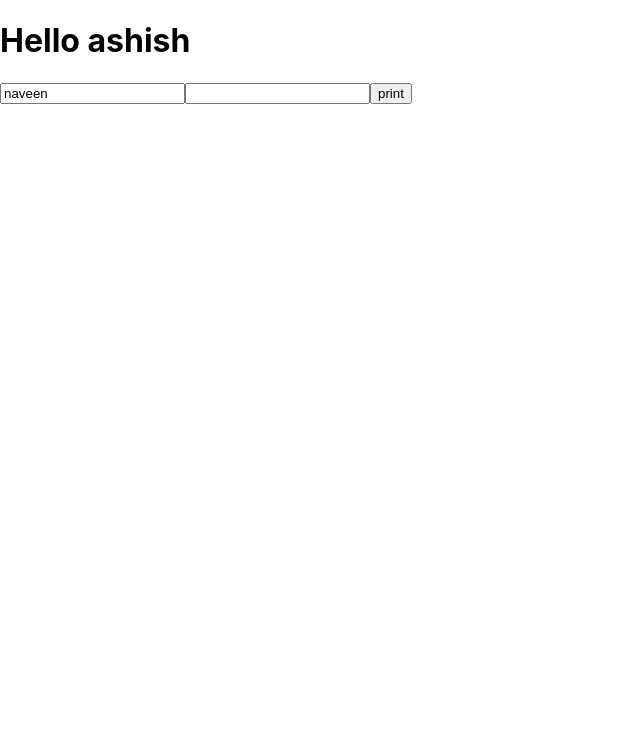
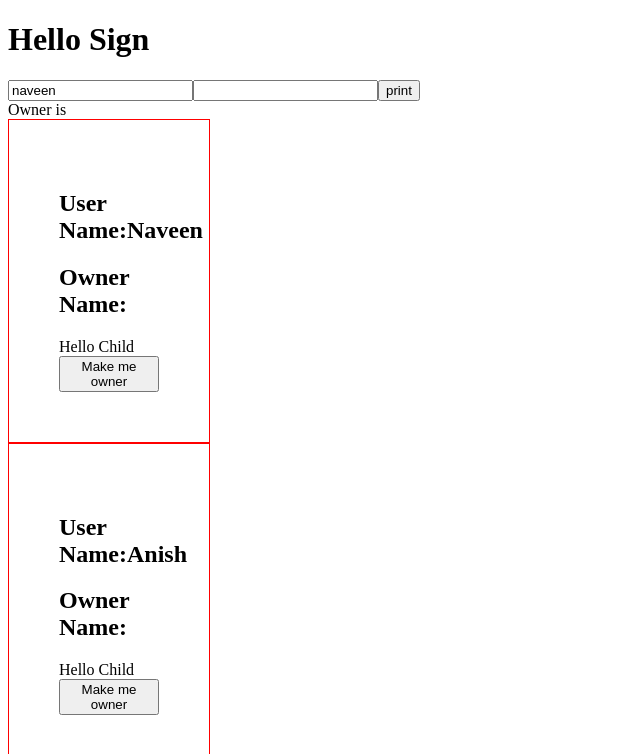
Before and after one commit to jayavarapunaveen/react-tutorial, a React (Create React App) app: page / in a window 1280 px wide. Shown: the top 754 px of the page, without its empty margins (0-640 px from the left). Built offline with nearby package versions, Linux system fonts and the light colour scheme.

Commit message:
routing life cycle hooks parent child

```diff
--- a/src/App.js
+++ /dev/null
@@ -1,57 +0,0 @@
-import './App.css';
-import React from 'react';
-
-// state and props in class based component
-class App extends React.Component {
-
-  constructor(props) {
-    super(props);
-    this.state = {
-      firstName: 'naveen',
-      lastName: ''
-
-    }
-    console.log('class is created', this.props.personName);
-    this.printName = this.printName.bind(this);
-    this.handleChange = this.handleChange.bind(this);
-
-  }
-
-  printName(event) {
-    console.log(this.state);
-  }
-
-  handleChange(event){
-    let temp = {};
-    temp[event.target.name] = event.target.value;
-    //spread operator
-    this.setState({
-      ...temp
-    });
-  }
-
-
-  render() {
-    return (
-      <div>
-
-        <h1>Hello {this.props.personName} </h1>
-        <input type="text" name="firstName" value={this.state.firstName} onChange={this.handleChange} />
-        <input type="text" name="lastName" value={this.state.lastName} onChange={this.handleChange} />
-        <button onClick={this.printName}>print</button>
-      </div>
-    );
-  }
-}
-
-
-
-// function App(props) {
-//   return (
-//     <div className="App">
-//      Hello {props.personName}
-//     </div>
-//   );
-// }
-
-export default App;
--- /dev/null
+++ b/src/Routes.js
@@ -0,0 +1,24 @@
+import React from 'react';
+import { Link, Route, Switch } from 'react-router-dom';
+import App from './components/App/App';
+import SignIn from './components/Signin/Singin'
+
+function PageNotFound(props) {
+    return (
+      <div>
+        No such route go to
+         <Link to='/signin'>SignIn</Link>
+         <Link to='/'>Home Page</Link>
+      </div>
+    );
+  }
+
+const Routes = () => (
+  <Switch>
+    <Route path="/signin" component={SignIn} />
+    <Route path="/" exact component={App} />
+    <Route path="*" component={PageNotFound}/>
+  </Switch>
+);
+
+export default Routes;
--- /dev/null
+++ b/src/components/App/App.js
@@ -0,0 +1,85 @@
+import './App.css';
+import React from 'react';
+import ChildCard from '../ChildCard/childcard.component';
+import SignIn from '../Signin/Singin';
+
+
+
+// what is parent ,child and siblings and how communication happens b/w then props and events?
+// what are phase of life cycle hooks rendering and re rendering ?
+// In what order life cycle hooks are called and when to call them?
+
+// state and props in class based component
+class App extends React.Component {
+
+  constructor(props) {
+    super(props);
+    // if(!localStorage.getItem('jwttoken')){
+    //  this.props.history.push('/signin');
+    // }
+    console.log('App comp constructor  ');
+    this.state = {
+      ownwerName: ""
+    }
+  }
+
+  componentWillMount(){
+    console.log('component fetch 2nd');
+  }
+
+  componentDidMount(){
+    console.log('comp did mount fetch 4th once all the childs were loaded');
+  }
+
+  // ---- rendering
+
+  componentWillUpdate(){
+    console.log('comoonent will update')
+  }
+
+  shouldComponentUpdate(prevState){
+    console.log(prevState);
+    // compare
+    return true;
+  }
+
+  componentWillUpdate(){
+    console.log('comoonent did update')
+  }
+
+  componentWillUnmount(){
+    console.log('jus before component dies');
+  }
+
+
+  // re rendering
+  updateOwner(name) {
+    console.log(name);
+    this.setState({ownwerName:name});
+  }
+
+  render() {
+    console.log('render')
+    return (
+      <div>
+
+<SignIn/>
+        Owner is {this.state.ownwerName}
+        <ChildCard changeOwner={this.updateOwner.bind(this)} title="Naveen"  ownwerName={this.state.ownwerName}/>
+        <ChildCard changeOwner={this.updateOwner.bind(this)} title="Anish" ownwerName={this.state.ownwerName}/>
+      </div>
+    );
+  }
+}
+
+
+
+// function App(props) {
+//   return (
+//     <div className="App">
+//      Hello {props.personName}
+//     </div>
+//   );
+// }
+
+export default App;
--- /dev/null
+++ b/src/components/ChildCard/childcard.component.js
@@ -0,0 +1,23 @@
+
+import React from 'react';
+
+function ChildCard(props) {
+    let cardStyles={
+        padding: "50px",
+        width: "100px",
+        border: "1px solid red"
+    }
+
+  return (
+    <div style={
+        cardStyles
+    }>
+        <h2>User Name:{props.title}</h2>
+        <h2>Owner Name:{props.ownwerName}</h2>
+     Hello  Child
+     <button onClick={()=>props.changeOwner(props.title)}>Make me owner</button>
+    </div>
+  );
+}
+
+export default ChildCard;
--- /dev/null
+++ b/src/components/Signin/Singin.js
@@ -0,0 +1,62 @@
+
+import React from 'react';
+
+// state and props in class based component
+class SignIn extends React.Component {
+
+    constructor(props) {
+      super(props);
+      this.state = {
+        signInInfo: {
+          firstName: 'naveen',
+          lastName: ''
+        },
+        registerInfo: {
+          mobileNumber: '99448'
+        }
+      }
+      console.log('sign in constructor', this.props.personName);
+      this.submitHandle = this.submitHandle.bind(this);
+      this.handleChange = this.handleChange.bind(this);
+
+    }
+    componentWillMount(){
+      console.log('Sign IN component will mount fetch 2nd');
+    }
+
+    componentDidMount(){
+      console.log('sign in comp did mount fetch 4th once all the childs were loaded');
+    }
+
+    submitHandle(event) {
+      console.log(this.state);
+      //a backend call happens
+      localStorage.setItem('jwttoken','12345678');
+    }
+
+    handleChange(event) {
+      let temp = {};
+      temp[event.target.name] = event.target.value;
+      //spread operator
+      this.setState({
+        signInInfo: {
+          ...this.state.signInInfo,
+          ...temp
+        }
+      });
+    }
+
+
+    render() {
+      return (
+        <div>
+
+          <h1>Hello Sign {this.props.personName} </h1>
+          <input type="text" name="firstName" value={this.state.signInInfo.firstName} onChange={this.handleChange} />
+          <input type="text" name="lastName" value={this.state.signInInfo.lastName} onChange={this.handleChange} />
+          <button onClick={this.submitHandle}>print</button>
+        </div>
+      );
+    }
+  }
+export default SignIn;
--- /dev/null
+++ b/src/history.js
@@ -0,0 +1,3 @@
+import { createBrowserHistory } from 'history';
+
+export default createBrowserHistory();
--- a/src/index.js
+++ b/src/index.js
@@ -1,17 +1,14 @@
 import React from 'react';
 import ReactDOM from 'react-dom';
-import './index.css';
-import App from './App';
-import reportWebVitals from './reportWebVitals';
+import { BrowserRouter } from 'react-router-dom';
+import Routes from './Routes';
+import history from './history';
+
 
 ReactDOM.render(
-  <React.StrictMode>
-    <App personName="ashish"/>
-  </React.StrictMode>,
+  <BrowserRouter history={history}>
+    <Routes />
+  </BrowserRouter>
+  ,
   document.getElementById('root')
 );
-
-// If you want to start measuring performance in your app, pass a function
-// to log results (for example: reportWebVitals(console.log))
-// or send to an analytics endpoint. Learn more: https://bit.ly/CRA-vitals
-reportWebVitals();
```
Also changed, not shown: src/components/App/App.css (renamed from src/App.css), 1 other file (tests, documents, lock files or other folders).
